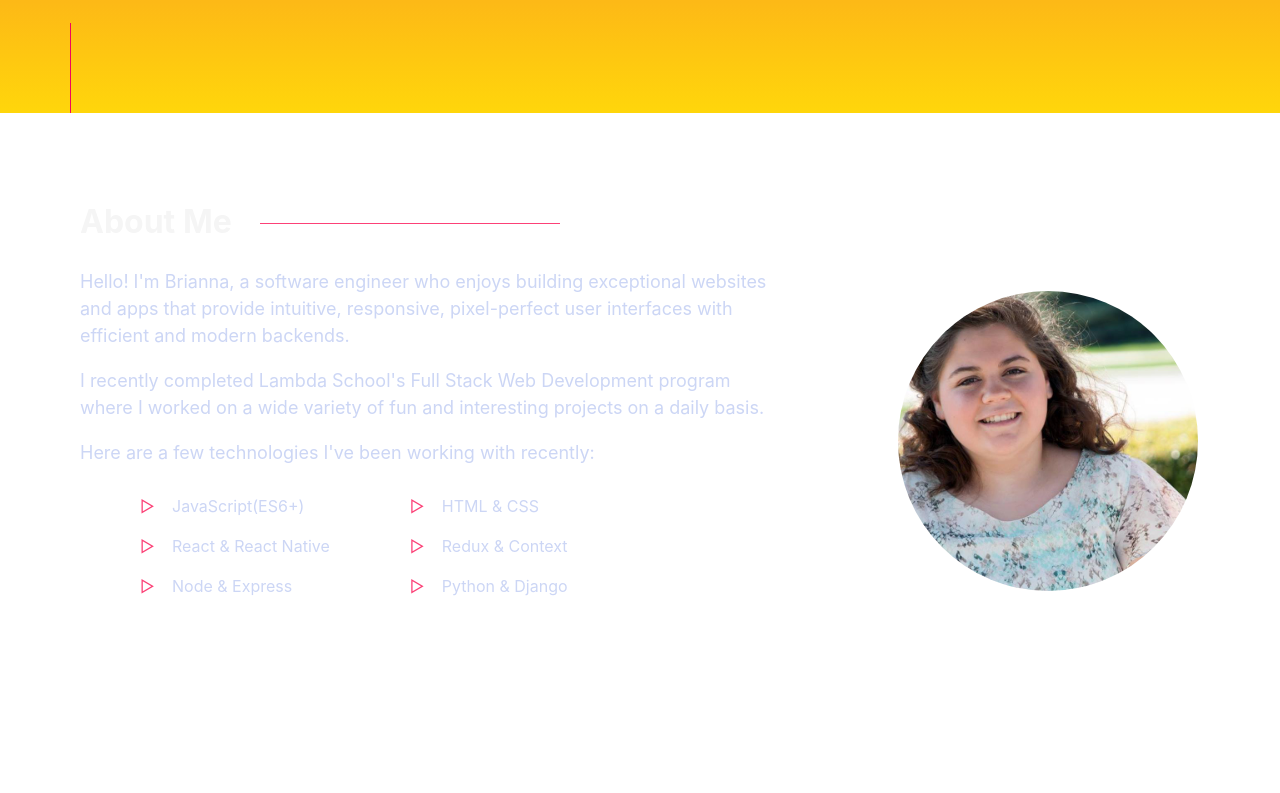
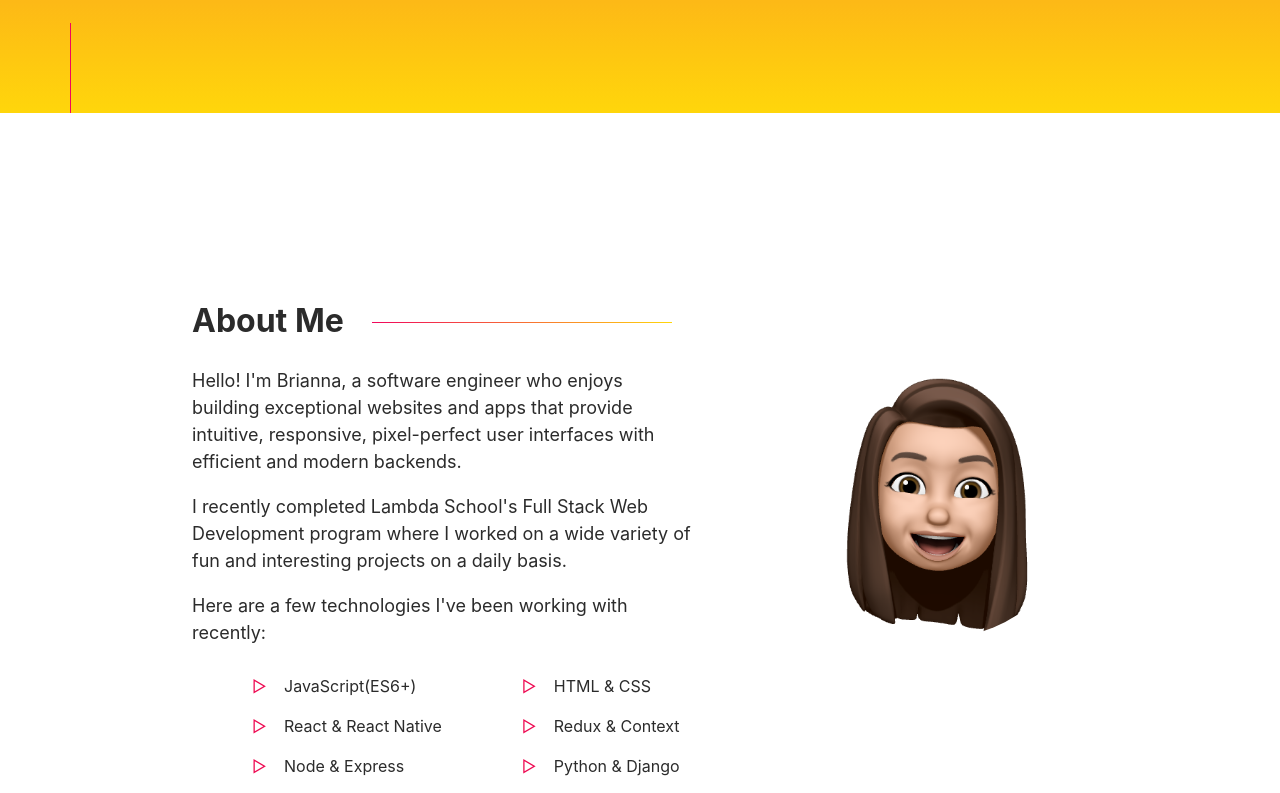
Before and after one commit to briannaworkman/portfolio, a React (Create React App) app: page / in a window 1280 px wide. Shown: the part 687-1480 px from the top of the page. Built offline with nearby package versions, Linux system fonts and the light colour scheme.

Commit message:
changes about section design

```diff
--- a/src/assets/styles/about.css
+++ b/src/assets/styles/about.css
@@ -1,7 +1,7 @@
 .main-about-container {
+  width: 70%;
   height: 100vh;
   margin: 0 auto;
-  padding: 5rem;
 }
 
 .about-container {
@@ -10,9 +10,13 @@
   align-items: flex-start;
 }
 
+.about {
+  margin-top: 20%;
+}
+
 .about h2 {
   font-size: 32px;
-  color: #f5f5f5;
+  color: #2b2b2b;
   line-height: 0.1;
   display: inline-block;
 }
@@ -23,27 +27,27 @@
   display: block;
   height: 1px;
   width: 300px;
-  background-color: #fc4177;
+  background-image: linear-gradient(to right, #f0065c, #ffd60b);
   margin-left: 60%;
 }
 
 .about p {
   width: 85%;
   flex-wrap: wrap;
-  color: #ccd6f5;
+  color: #2b2b2b;
   font-size: 18px;
   line-height: 1.5;
 }
 
 .tech-lists {
   display: flex;
-  color: #ccd6f5;
+  color: #2b2b2b;
   margin-top: -1.5rem;
 }
 
 .about ul li::before {
   content: '\25B7';
-  color: #fc4177;
+  color: #ee0a52;
   display: inline-block;
   width: 2rem;
 }
@@ -51,7 +55,7 @@
 .profile-picture {
   display: flex;
   justify-content: flex-end;
-  margin-top: 6rem;
+  margin-top: 25%;
 }
 
 .profile-picture img {
```
Also changed, not shown: new-design-files/profile.png (deleted), src/assets/images/profile.png.
